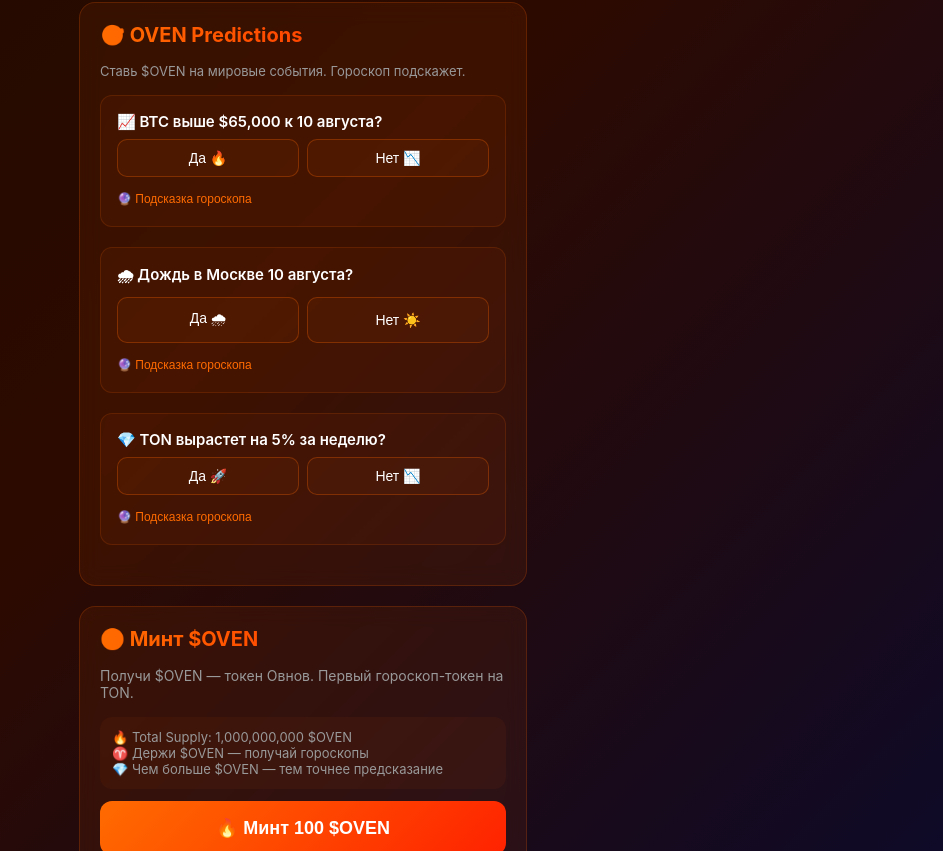
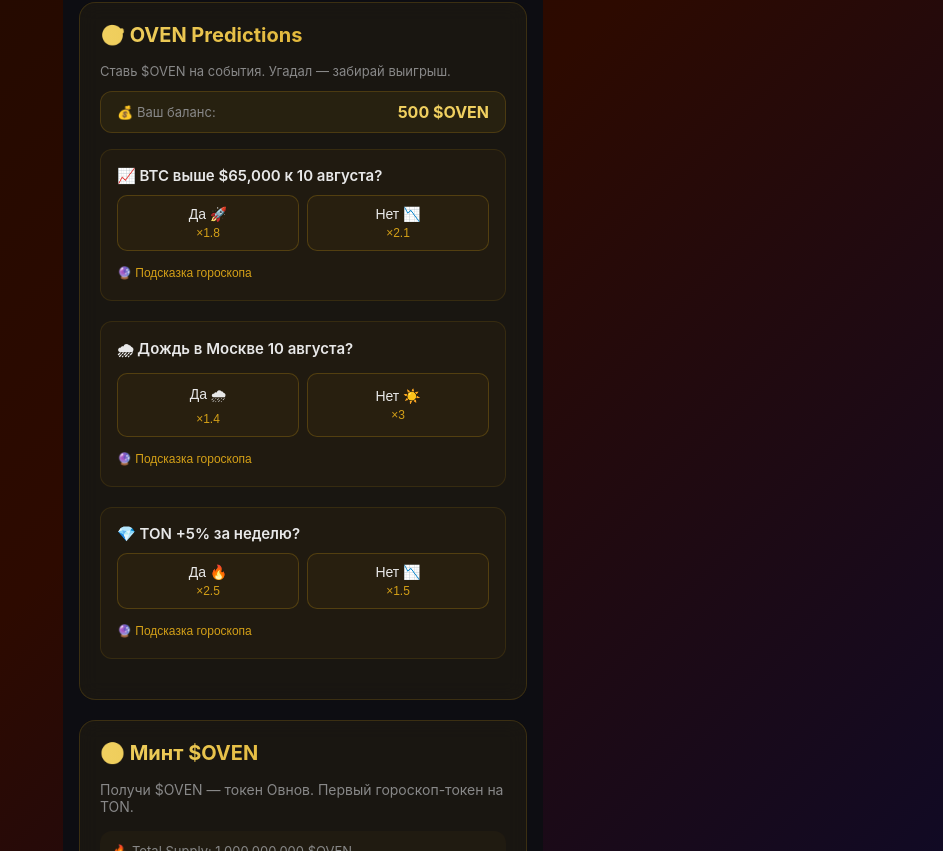
Before and after one commit to OvenCoin-fan/oven-ai-horoscope, a React (Vite) app in the folder frontend/: page / in a window 1280 px wide. Shown: the part 509-1360 px from the top of the page, without its empty margins (337-1280 px from the left). Built offline with nearby package versions, Linux system fonts and the light colour scheme; the HTML template or start-up script is replaced by a standard one.

Commit message:
fix: new color scheme, balance check, odds & winnings

```diff
--- a/frontend/src/App.css
+++ b/frontend/src/App.css
@@ -1,20 +1,18 @@
-:root{--fire-orange:#ff6b00;--fire-red:#ff2200;--card-bg:rgba(255,107,0,0.08);--card-border:rgba(255,107,0,0.2)}
-.app{max-width:480px;margin:0 auto;padding:16px;min-height:100vh}
+:root{--gold:#d4a017;--gold-light:#f0d060;--bg-dark:#0d0d12;--card-bg:rgba(212,160,23,0.06);--card-border:rgba(212,160,23,0.18);--accent:#d4a017;--accent2:#8b6914;--text:#e8e8e8;--text-dim:#888}
+.app{max-width:480px;margin:0 auto;padding:16px;min-height:100vh;background:var(--bg-dark)}
 .main{display:flex;flex-direction:column;gap:20px;padding-bottom:80px}
 .card{background:var(--card-bg);border:1px solid var(--card-border);border-radius:16px;padding:20px;backdrop-filter:blur(10px)}
-.card h2{font-size:20px;margin-bottom:16px;background:linear-gradient(90deg,var(--fire-orange),var(--fire-red));-webkit-background-clip:text;-webkit-text-fill-color:transparent}
+.card h2{font-size:20px;margin-bottom:16px;background:linear-gradient(90deg,var(--gold-light),var(--gold));-webkit-background-clip:text;-webkit-text-fill-color:transparent}
 .zodiac-grid{display:grid;grid-template-columns:repeat(4,1fr);gap:8px}
-.zodiac-btn{background:rgba(255,107,0,0.1);border:1px solid rgba(255,107,0,0.3);border-radius:12px;padding:12px 4px;color:#fff;font-size:12px;cursor:pointer;transition:all 0.2s;text-align:center}
-.zodiac-btn:hover,.zodiac-btn.active{background:rgba(255,107,0,0.3);border-color:var(--fire-orange);transform:scale(1.05)}
+.zodiac-btn{background:rgba(212,160,23,0.08);border:1px solid rgba(212,160,23,0.25);border-radius:12px;padding:12px 4px;color:var(--text);font-size:12px;cursor:pointer;transition:all 0.2s;text-align:center}
+.zodiac-btn:hover,.zodiac-btn.active{background:rgba(212,160,23,0.2);border-color:var(--gold);transform:scale(1.05)}
 .zodiac-btn .emoji{font-size:24px;display:block;margin-bottom:4px}
-.horoscope-result{margin-top:16px;padding:16px;background:rgba(255,107,0,0.05);border-radius:12px;border-left:3px solid var(--fire-orange);line-height:1.6;font-size:15px}
-.loading{text-align:center;color:var(--fire-orange);font-style:italic;padding:20px;animation:pulse 1.5s infinite}
-.mint-btn{width:100%;padding:16px;background:linear-gradient(135deg,var(--fire-orange),var(--fire-red));border:none;border-radius:12px;color:#fff;font-size:18px;font-weight:700;cursor:pointer;transition:all 0.2s}
-.mint-btn:hover{transform:translateY(-2px);box-shadow:0 8px 24px rgba(255,107,0,0.4)}
-.mint-btn:disabled{opacity:0.5;cursor:not-allowed;transform:none;box-shadow:none}
-.wallet-status{display:flex;align-items:center;gap:8px;padding:12px;background:rgba(255,107,0,0.05);border-radius:12px;margin-bottom:12px}
-.wallet-dot{width:8px;height:8px;border-radius:50%}
-.wallet-dot.connected{background:#00ff88}
-.wallet-dot.disconnected{background:#ff4444}
-.footer{text-align:center;padding:20px;color:#999;font-size:12px}
+.horoscope-result{margin-top:16px;padding:16px;background:rgba(212,160,23,0.04);border-radius:12px;border-left:3px solid var(--gold);line-height:1.6;font-size:15px;color:var(--text)}
+.loading{text-align:center;color:var(--gold);font-style:italic;padding:20px;animation:pulse 1.5s infinite}
+.mint-btn{width:100%;padding:16px;background:linear-gradient(135deg,var(--gold),var(--accent2));border:none;border-radius:12px;color:#fff;font-size:18px;font-weight:700;cursor:pointer;transition:all 0.2s}
+.mint-btn:hover{transform:translateY(-2px);box-shadow:0 8px 24px rgba(212,160,23,0.3)}
+.footer{text-align:center;padding:20px;color:#555;font-size:12px}
+.balance-bar{display:flex;justify-content:space-between;align-items:center;padding:10px 16px;background:rgba(212,160,23,0.08);border:1px solid rgba(212,160,23,0.2);border-radius:12px;margin-bottom:16px}
+.balance-bar .label{color:var(--text-dim);font-size:13px}
+.balance-bar .amount{color:var(--gold-light);font-size:16px;font-weight:700}
 @keyframes pulse{0%,100%{opacity:1}50%{opacity:0.5}}
--- a/frontend/src/components/Header.tsx
+++ b/frontend/src/components/Header.tsx
@@ -3,8 +3,8 @@
   return (
     <header className="card" style={{ textAlign: 'center', marginBottom: '8px' }}>
       <h1 style={{ fontSize: '32px', margin: 0 }}>♈ $OVEN</h1>
-      <p style={{ color: '#999', fontSize: '14px', marginTop: '8px' }}>AI Horoscope • TON Mini App</p>
-      <p style={{ color: '#ff6b00', fontSize: '12px', marginTop: '4px' }}>Овны рулят рынком 🔥</p>
+      <p style={{ color: '#888', fontSize: '14px', marginTop: '8px' }}>AI Horoscope • TON Mini App</p>
+      <p style={{ color: '#d4a017', fontSize: '12px', marginTop: '4px' }}>Овны рулят рынком ♈</p>
     </header>
   );
 }
--- a/frontend/src/components/Horoscope.tsx
+++ b/frontend/src/components/Horoscope.tsx
@@ -40,7 +40,7 @@
   return (
     <div className="card">
       <h2>🔮 AI Гороскоп</h2>
-      <p style={{color:'#999',fontSize:'13px',marginBottom:'12px'}}>Выбери знак — Mira предскажет день</p>
+      <p style={{color:'#888',fontSize:'13px',marginBottom:'12px'}}>Выбери знак — Mira предскажет день</p>
       <div className="zodiac-grid">
         {Z.map(({s,e,n})=><button key={s} className={`zodiac-btn ${sel===s?'active':''}`} onClick={()=>go(s)}><span className="emoji">{e}</span>{n}</button>)}
       </div>
--- a/frontend/src/components/MintOven.tsx
+++ b/frontend/src/components/MintOven.tsx
@@ -4,11 +4,11 @@
   return (
     <div className="card">
       <h2>♈ Минт $OVEN</h2>
-      <p style={{color:'#999',fontSize:'14px',marginBottom:'16px'}}>Получи $OVEN — токен Овнов. Первый гороскоп-токен на TON.</p>
-      <div style={{marginBottom:'12px',padding:'12px',background:'rgba(255,107,0,0.05)',borderRadius:'12px'}}>
-        <p style={{fontSize:'13px',color:'#999'}}>🔥 Total Supply: 1,000,000,000 $OVEN</p>
-        <p style={{fontSize:'13px',color:'#999'}}>♈ Держи $OVEN — получай гороскопы</p>
-        <p style={{fontSize:'13px',color:'#999'}}>💎 Чем больше $OVEN — тем точнее предсказание</p>
+      <p style={{color:'#888',fontSize:'14px',marginBottom:'16px'}}>Получи $OVEN — токен Овнов. Первый гороскоп-токен на TON.</p>
+      <div style={{marginBottom:'12px',padding:'12px',background:'rgba(212,160,23,0.04)',borderRadius:'12px'}}>
+        <p style={{fontSize:'13px',color:'#888'}}>🔥 Total Supply: 1,000,000,000 $OVEN</p>
+        <p style={{fontSize:'13px',color:'#888'}}>♈ Держи $OVEN — получай гороскопы</p>
+        <p style={{fontSize:'13px',color:'#888'}}>💎 Чем больше $OVEN — тем точнее предсказание</p>
       </div>
       <button className="mint-btn" onClick={()=>alert('Подключи TON кошелёк через Telegram!')}>
         🔥 Минт 100 $OVEN
--- a/frontend/src/components/Predictions.tsx
+++ b/frontend/src/components/Predictions.tsx
@@ -5,7 +5,7 @@
   id: string;
   emoji: string;
   title: string;
-  options: string[];
+  options: { label: string; odds: number }[];
   hint: string;
 }
 
@@ -14,55 +14,77 @@
     id: 'btc-65k',
     emoji: '📈',
     title: 'BTC выше $65,000 к 10 августа?',
-    options: ['Да 🔥', 'Нет 📉'],
-    hint: '♈ Звёзды говорят: Марс в Овне — к росту. Но Сатурн тормозит. Риск 50/50.'
+    options: [{ label: 'Да 🚀', odds: 1.8 }, { label: 'Нет 📉', odds: 2.1 }],
+    hint: '♈ Марс в Овне — к росту. Но Сатурн тормозит. Шанс на рост есть, но рискованный.'
   },
   {
     id: 'rain-moscow',
     emoji: '🌧',
     title: 'Дождь в Москве 10 августа?',
-    options: ['Да 🌧', 'Нет ☀️'],
-    hint: '♈ Нептун в Рыбах — вода близко. Вероятность осадков высока.'
+    options: [{ label: 'Да 🌧', odds: 1.4 }, { label: 'Нет ☀️', odds: 3.0 }],
+    hint: '♈ Нептун в Рыбах — вода близко. Осадки вероятны, но не гарантированы.'
   },
   {
     id: 'ton-up',
     emoji: '💎',
-    title: 'TON вырастет на 5% за неделю?',
-    options: ['Да 🚀', 'Нет 📉'],
-    hint: '♈ Венера и Юпитер в союзе — рост вероятен. Но не гарантирован.'
+    title: 'TON +5% за неделю?',
+    options: [{ label: 'Да 🔥', odds: 2.5 }, { label: 'Нет 📉', odds: 1.5 }],
+    hint: '♈ Венера и Юпитер в союзе — рост вероятен. Но рынок непредсказуем.'
   }
 ];
 
 const STAKES = [10, 50, 100];
 
 export function Predictions() {
+  const [balance, setBalance] = useState(500);
   const [bets, setBets] = useState<Record<string, { option: number; stake: number }>>({});
   const [showHint, setShowHint] = useState<Record<string, boolean>>({});
   const [submitted, setSubmitted] = useState<Record<string, boolean>>({});
+  const [error, setError] = useState<string | null>(null);
 
   const placeBet = (eventId: string, optionIdx: number, stake: number) => {
     setBets(prev => ({ ...prev, [eventId]: { option: optionIdx, stake } }));
+    setError(null);
   };
 
   const submitBet = (eventId: string) => {
-    if (!bets[eventId]) return;
+    const bet = bets[eventId];
+    if (!bet) return;
+    if (bet.stake > balance) {
+      setError('Недостаточно $OVEN на балансе!');
+      return;
+    }
+    setBalance(prev => prev - bet.stake);
     setSubmitted(prev => ({ ...prev, [eventId]: true }));
+    setError(null);
   };
 
   return (
     <div className="card">
       <h2>🎯 OVEN Predictions</h2>
-      <p style={{ color: '#999', fontSize: '13px', marginBottom: '16px' }}>
-        Ставь $OVEN на мировые события. Гороскоп подскажет.
+      <p style={{ color: '#888', fontSize: '13px', marginBottom: '12px' }}>
+        Ставь $OVEN на события. Угадал — забирай выигрыш.
       </p>
 
+      {/* Balance */}
+      <div className="balance-bar">
+        <span className="label">💰 Ваш баланс:</span>
+        <span className="amount">{balance} $OVEN</span>
+      </div>
+
+      {error && (
+        <div style={{ padding: '10px', background: 'rgba(255,50,50,0.1)', borderRadius: '8px', border: '1px solid rgba(255,50,50,0.3)', marginBottom: '12px' }}>
+          <p style={{ fontSize: '13px', color: '#f55' }}>⚠️ {error}</p>
+        </div>
+      )}
+
       {EVENTS.map(ev => (
-        <div key={ev.id} style={{ marginBottom: '20px', padding: '16px', background: 'rgba(255,107,0,0.05)', borderRadius: '12px', border: '1px solid rgba(255,107,0,0.15)' }}>
-          <p style={{ fontSize: '15px', fontWeight: 600, marginBottom: '8px' }}>
+        <div key={ev.id} style={{ marginBottom: '20px', padding: '16px', background: 'rgba(212,160,23,0.04)', borderRadius: '12px', border: '1px solid rgba(212,160,23,0.12)' }}>
+          <p style={{ fontSize: '15px', fontWeight: 600, marginBottom: '10px', color: '#e8e8e8' }}>
             {ev.emoji} {ev.title}
           </p>
 
-          {/* Options */}
+          {/* Options with odds */}
           <div style={{ display: 'flex', gap: '8px', marginBottom: '10px' }}>
             {ev.options.map((opt, i) => (
               <button
@@ -75,15 +97,16 @@
                   flex: 1,
                   padding: '10px 8px',
                   borderRadius: '10px',
-                  border: bets[ev.id]?.option === i ? '2px solid #ff6b00' : '1px solid rgba(255,107,0,0.3)',
-                  background: bets[ev.id]?.option === i ? 'rgba(255,107,0,0.2)' : 'rgba(255,107,0,0.05)',
-                  color: '#fff',
+                  border: bets[ev.id]?.option === i ? '2px solid #d4a017' : '1px solid rgba(212,160,23,0.25)',
+                  background: bets[ev.id]?.option === i ? 'rgba(212,160,23,0.15)' : 'rgba(212,160,23,0.04)',
+                  color: '#e8e8e8',
                   fontSize: '14px',
                   cursor: 'pointer',
                   transition: 'all 0.2s'
                 }}
               >
-                {opt}
+                <div>{opt.label}</div>
+                <div style={{ fontSize: '12px', color: '#d4a017', marginTop: '4px' }}>×{opt.odds}</div>
               </button>
             ))}
           </div>
@@ -91,7 +114,7 @@
           {/* Stake selector */}
           {bets[ev.id]?.option !== undefined && !submitted[ev.id] && (
             <div style={{ marginBottom: '10px' }}>
-              <p style={{ fontSize: '12px', color: '#999', marginBottom: '6px' }}>Ставка $OVEN:</p>
+              <p style={{ fontSize: '12px', color: '#888', marginBottom: '6px' }}>Ставка $OVEN:</p>
               <div style={{ display: 'flex', gap: '6px' }}>
                 {STAKES.map(s => (
                   <button
@@ -100,17 +123,30 @@
                     style={{
                       padding: '6px 14px',
                       borderRadius: '8px',
-                      border: bets[ev.id]?.stake === s ? '2px solid #ff6b00' : '1px solid rgba(255,107,0,0.3)',
-                      background: bets[ev.id]?.stake === s ? 'rgba(255,107,0,0.2)' : 'rgba(255,107,0,0.05)',
-                      color: '#fff',
+                      border: bets[ev.id]?.stake === s ? '2px solid #d4a017' : '1px solid rgba(212,160,23,0.25)',
+                      background: bets[ev.id]?.stake === s ? 'rgba(212,160,23,0.15)' : 'rgba(212,160,23,0.04)',
+                      color: '#e8e8e8',
                       fontSize: '13px',
                       cursor: 'pointer'
                     }}
                   >
-                    {s} 🔥
+                    {s}
                   </button>
                 ))}
               </div>
+            </div>
+          )}
+
+          {/* Potential win */}
+          {bets[ev.id] && !submitted[ev.id] && (
+            <div style={{ padding: '8px 12px', background: 'rgba(212,160,23,0.08)', borderRadius: '8px', marginBottom: '10px' }}>
+              <p style={{ fontSize: '13px', color: '#888' }}>
+                Ставка: <span style={{ color: '#e8e8e8', fontWeight: 600 }}>{bets[ev.id].stake} $OVEN</span>
+                {' • '}
+                Выигрыш: <span style={{ color: '#d4a017', fontWeight: 700 }}>{Math.round(bets[ev.id].stake * ev.options[bets[ev.id].option].odds)} $OVEN</span>
+                {' '}
+                <span style={{ color: '#4f4', fontSize: '12px' }}>(+{Math.round(bets[ev.id].stake * ev.options[bets[ev.id].option].odds - bets[ev.id].stake)})</span>
+              </p>
             </div>
           )}
 
@@ -123,7 +159,7 @@
                 padding: '10px',
                 borderRadius: '10px',
                 border: 'none',
-                background: 'linear-gradient(135deg, #ff6b00, #ff2200)',
+                background: 'linear-gradient(135deg, #d4a017, #8b6914)',
                 color: '#fff',
                 fontSize: '14px',
                 fontWeight: 700,
@@ -131,33 +167,29 @@
                 marginBottom: '8px'
               }}
             >
-              Поставить {bets[ev.id].stake} $OVEN на «{ev.options[bets[ev.id].option]}»
+              Поставить {bets[ev.id].stake} $OVEN
             </button>
           )}
 
           {/* Submitted */}
           {submitted[ev.id] && (
-            <div style={{ padding: '10px', background: 'rgba(0,255,100,0.1)', borderRadius: '8px', border: '1px solid rgba(0,255,100,0.3)', marginBottom: '8px' }}>
-              <p style={{ fontSize: '13px', color: '#4f4' }}>✅ Ставка принята: {bets[ev.id].stake} $OVEN на «{ev.options[bets[ev.id].option]}»</p>
+            <div style={{ padding: '10px', background: 'rgba(0,200,100,0.08)', borderRadius: '8px', border: '1px solid rgba(0,200,100,0.25)', marginBottom: '8px' }}>
+              <p style={{ fontSize: '13px', color: '#4f4' }}>✅ Ставка {bets[ev.id].stake} $OVEN на «{ev.options[bets[ev.id].option].label}»</p>
+              <p style={{ fontSize: '12px', color: '#888', marginTop: '4px' }}>
+                Возможный выигрыш: <span style={{ color: '#d4a017' }}>{Math.round(bets[ev.id].stake * ev.options[bets[ev.id].option].odds)} $OVEN</span>
+              </p>
             </div>
           )}
 
-          {/* Horoscope hint */}
+          {/* Hint */}
           <button
             onClick={() => setShowHint(prev => ({ ...prev, [ev.id]: !prev[ev.id] }))}
-            style={{
-              background: 'none',
-              border: 'none',
-              color: '#ff6b00',
-              fontSize: '12px',
-              cursor: 'pointer',
-              padding: '4px 0'
-            }}
+            style={{ background: 'none', border: 'none', color: '#d4a017', fontSize: '12px', cursor: 'pointer', padding: '4px 0' }}
           >
             {showHint[ev.id] ? '🔮 Скрыть подсказку' : '🔮 Подсказка гороскопа'}
           </button>
           {showHint[ev.id] && (
-            <p style={{ fontSize: '13px', color: '#ccc', marginTop: '6px', fontStyle: 'italic', lineHeight: 1.5 }}>
+            <p style={{ fontSize: '13px', color: '#aaa', marginTop: '6px', fontStyle: 'italic', lineHeight: 1.5 }}>
               {ev.hint}
             </p>
           )}
```
